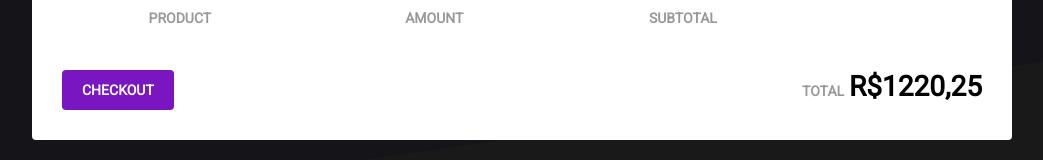
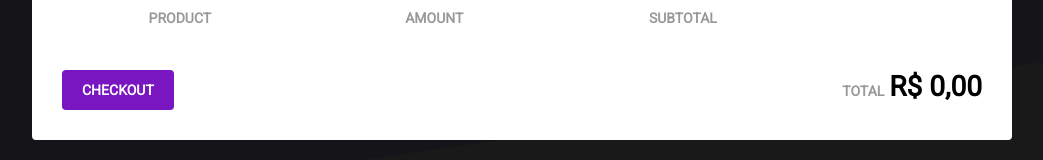
Before and after one commit to igorsouza-dev/react-ecommerce, a React (Create React App) app: page /cart in a window 1280 px wide. Shown: the part 173-333 px from the top of the page, without its empty margins (118-1161 px from the left). Built offline with nearby package versions, Linux system fonts and the light colour scheme.

Commit message:
Added total and amount handling on the home page

```diff
--- a/src/pages/Cart/index.js
+++ b/src/pages/Cart/index.js
@@ -10,8 +10,9 @@ import {
 import { Container, ProductTable, Total } from './styles';
 
 import * as CartActions from '../../store/modules/cart/actions';
+import { formatPrice } from '../../util/format';
 
-function Cart({ cart, removeFromCart, updateAmount }) {
+function Cart({ cart, total, removeFromCart, updateAmount }) {
   function increment(product) {
     updateAmount(product.id, product.amount + 1);
   }
@@ -52,7 +53,7 @@ function Cart({ cart, removeFromCart, updateAmount }) {
                 </div>
               </td>
               <td>
-                <strong>R$255,20</strong>
+                <strong>{product.subtotal}</strong>
               </td>
               <td>
                 <button
@@ -70,7 +71,7 @@ function Cart({ cart, removeFromCart, updateAmount }) {
         <button type="button">CHECKOUT</button>
         <Total>
           <span>TOTAL</span>
-          <strong>R$1220,25</strong>
+          <strong>{total}</strong>
         </Total>
       </footer>
     </Container>
@@ -78,7 +79,15 @@ function Cart({ cart, removeFromCart, updateAmount }) {
 }
 
 const mapStateToProps = state => ({
-  cart: state.cart,
+  cart: state.cart.map(product => ({
+    ...product,
+    subtotal: formatPrice(product.price * product.amount),
+  })),
+  total: formatPrice(
+    state.cart.reduce((total, product) => {
+      return total + product.price * product.amount;
+    }, 0)
+  ),
 });
 
 const mapDispatchToProps = dispatch =>
--- a/src/pages/Home/index.js
+++ b/src/pages/Home/index.js
@@ -32,6 +32,7 @@ class Home extends Component {
 
   render() {
     const { products } = this.state;
+    const { amount } = this.props;
     return (
       <ProductList>
         {products.map(product => (
@@ -44,7 +45,8 @@ class Home extends Component {
               onClick={() => this.handleAddProduct(product)}
             >
               <div>
-                <MdShoppingCart color="#fff" size={16} /> 3
+                <MdShoppingCart color="#fff" size={16} />
+                {amount[product.id] || 0}
               </div>
               <span>ADD TO CART</span>
             </button>
@@ -58,7 +60,14 @@ class Home extends Component {
 const mapDispatchToProps = dispatch =>
   bindActionCreators(CartActions, dispatch);
 
+const mapStateToProps = state => ({
+  amount: state.cart.reduce((amount, product) => {
+    amount[product.id] = product.amount;
+
+    return amount;
+  }, {}),
+});
 export default connect(
-  null,
+  mapStateToProps,
   mapDispatchToProps
 )(Home);
```
